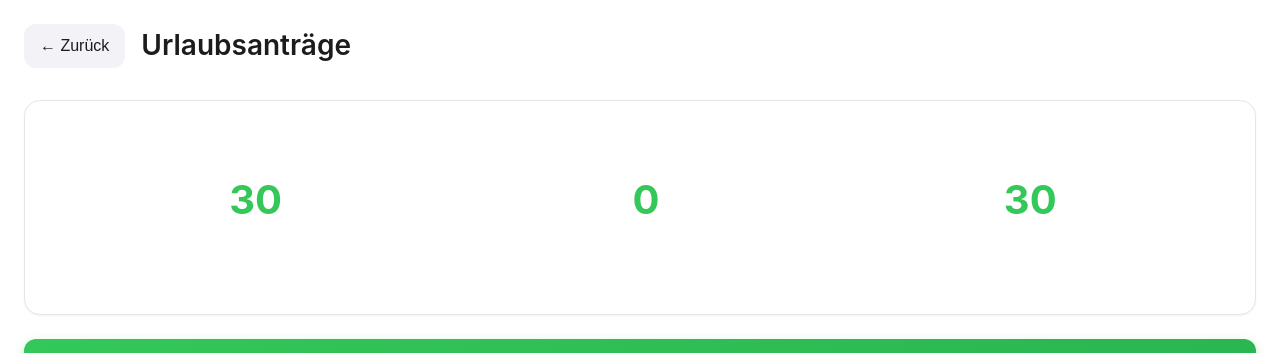
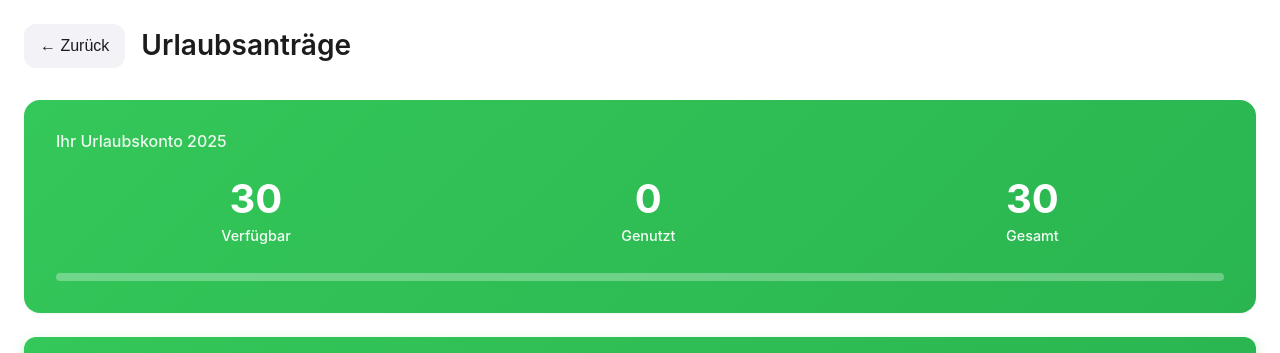
Before and after one commit to Christof999/zeiterfassungreact, a React (Vite) app: page /vacation in a window 1280 px wide. Shown: the top 353 px of the page. Built offline with nearby package versions, Linux system fonts and the light colour scheme; no server answers; the database is empty; sample sign-in values are in the browser's storage.

Commit message:
Fix: Urlaubskonto-Beschriftungen besser sichtbar machen

```diff
--- a/src/styles/VacationRequests.css
+++ b/src/styles/VacationRequests.css
@@ -37,11 +37,12 @@
 
 /* Urlaubskonto Card */
 .vacation-account {
-  background: linear-gradient(135deg, var(--primary-color) 0%, var(--primary-dark) 100%);
-  color: white;
+  background: linear-gradient(135deg, var(--primary-color) 0%, var(--primary-dark) 100%) !important;
+  color: white !important;
   padding: var(--spacing-xl);
   border-radius: var(--radius-lg);
   margin-bottom: var(--spacing-lg);
+  border: none !important;
 }
 
 .vacation-account h3 {
@@ -49,6 +50,7 @@
   font-size: 1rem;
   opacity: 0.9;
   font-weight: 500;
+  color: white;
 }
 
 .vacation-stats {
@@ -66,11 +68,13 @@
   font-size: clamp(2rem, 6vw, 2.5rem);
   font-weight: 700;
   line-height: 1.2;
+  color: white;
 }
 
 .vacation-stats .stat-label {
-  font-size: 0.85rem;
-  opacity: 0.85;
+  font-size: 0.9rem;
+  color: rgba(255, 255, 255, 0.95);
+  font-weight: 500;
 }
 
 .vacation-progress {
```
